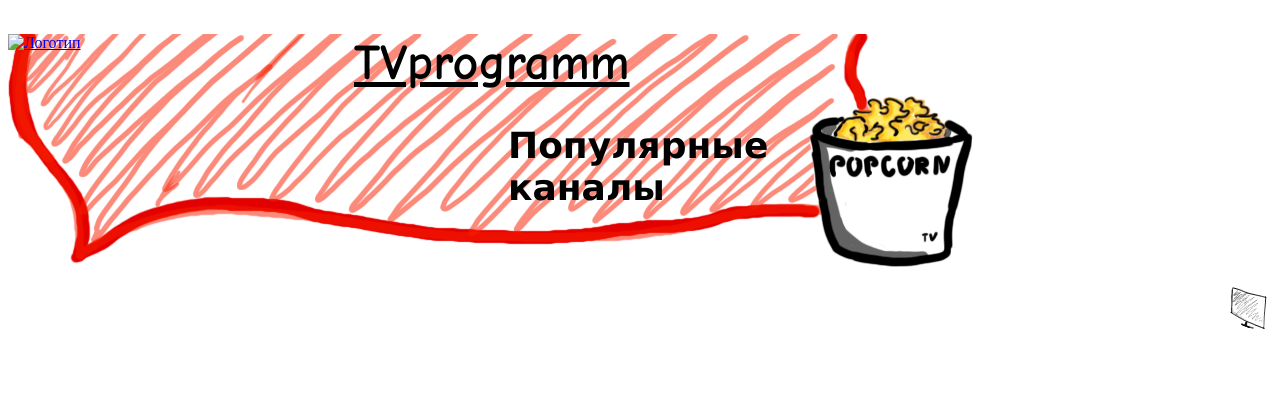
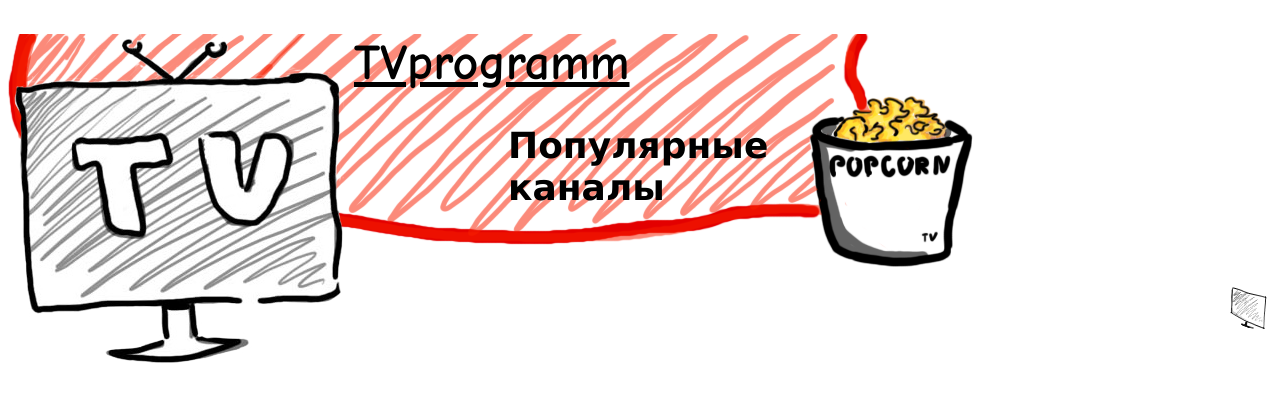
Before and after one commit to DrR0/teleprogramm, a plain HTML site: page index.html in a window 1280 px wide. Drawn offline with Linux system fonts and the light colour scheme; files that its build step writes are made by us from their sources; files whose address does not match are found by name.

Commit message:
Update index.html

```diff
--- a/index.html
+++ b/index.html
@@ -3,13 +3,13 @@
 	<head>
 		<meta http-equiv="Content-Type" content="text/html; charset=utf-8" />
 		<title>TV</title>
-		<link href = "css/style.css" type="text/css" rel="stylesheet" />
+		<link href = "style.css" type="text/css" rel="stylesheet" />
 	</head>
 	<body>
 		<div id="wrapper">
 			<div id="header">
 				<div id="logo">
-					<a href="index.html"><img src="images/logo.png" alt="Логотип"/></a>
+					<a href="index.html"><img src="logo.png" alt="Логотип"/></a>
 				</div>
 				<div id="menu">
 				<h1>TVprogramm</h1>
```
